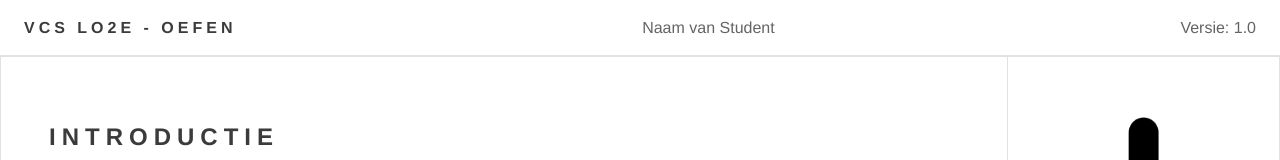
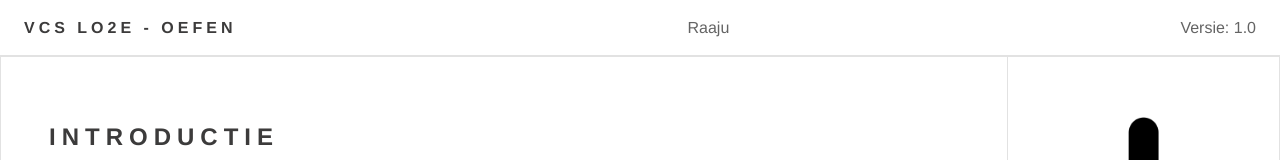
Before and after one commit to Raaju2005/Oefentoets, a plain HTML site: page index.html in a window 1280 px wide. Shown: the top 160 px of the page. Drawn offline with Linux system fonts and the light colour scheme.

Commit message:
naam aanpassen
ik heb mijn naam aangepast

```diff
--- a/index.html
+++ b/index.html
@@ -9,7 +9,7 @@
 
         <header id="header">
             <h1 id="page-title">VCS LO2E - Oefen</h1>
-            <p id="naam">Naam van Student</p>
+            <p id="naam">Raaju</p>
             <p id="version">Versie: 1.0</p>
         </header>
 
```
